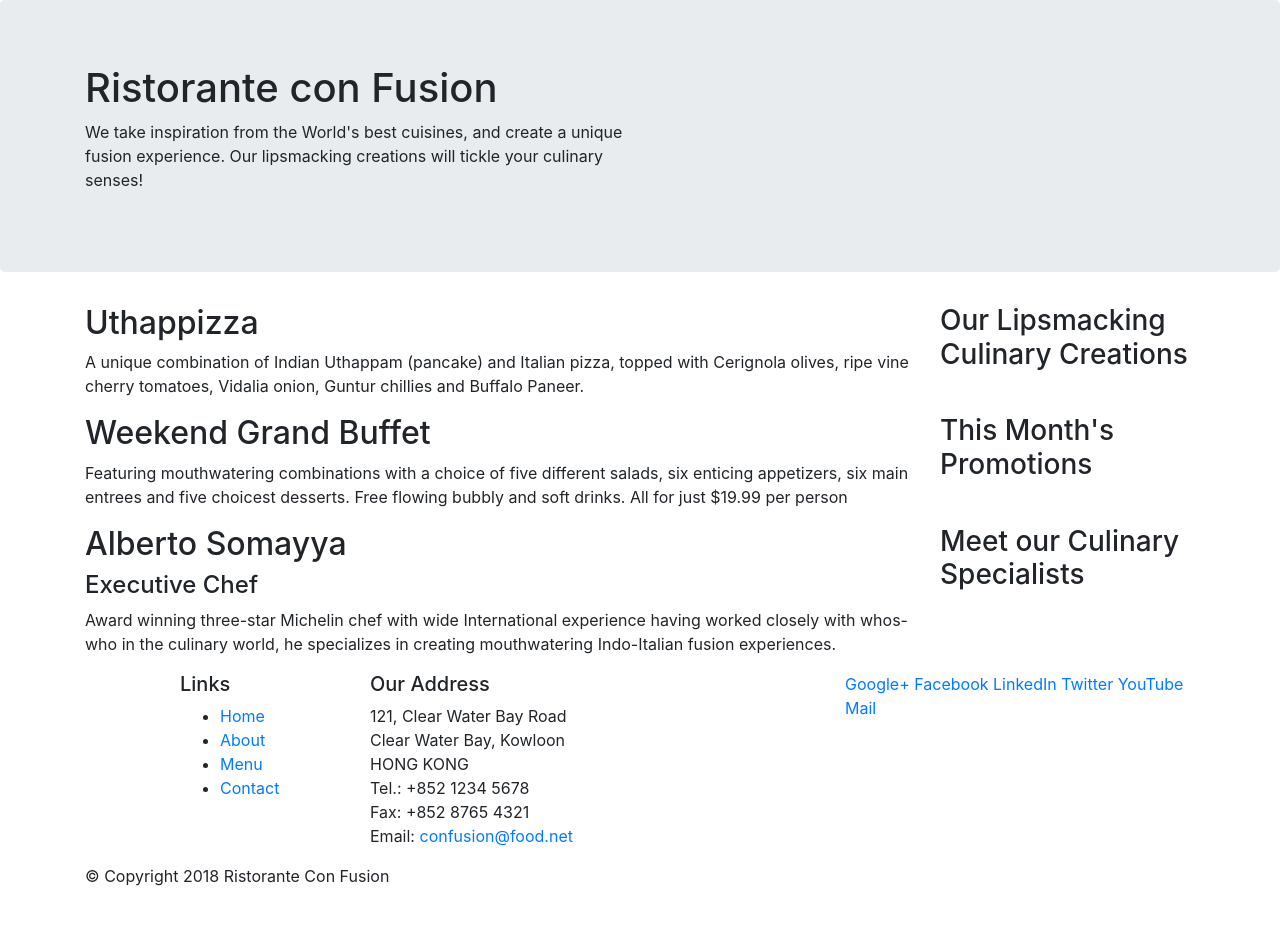
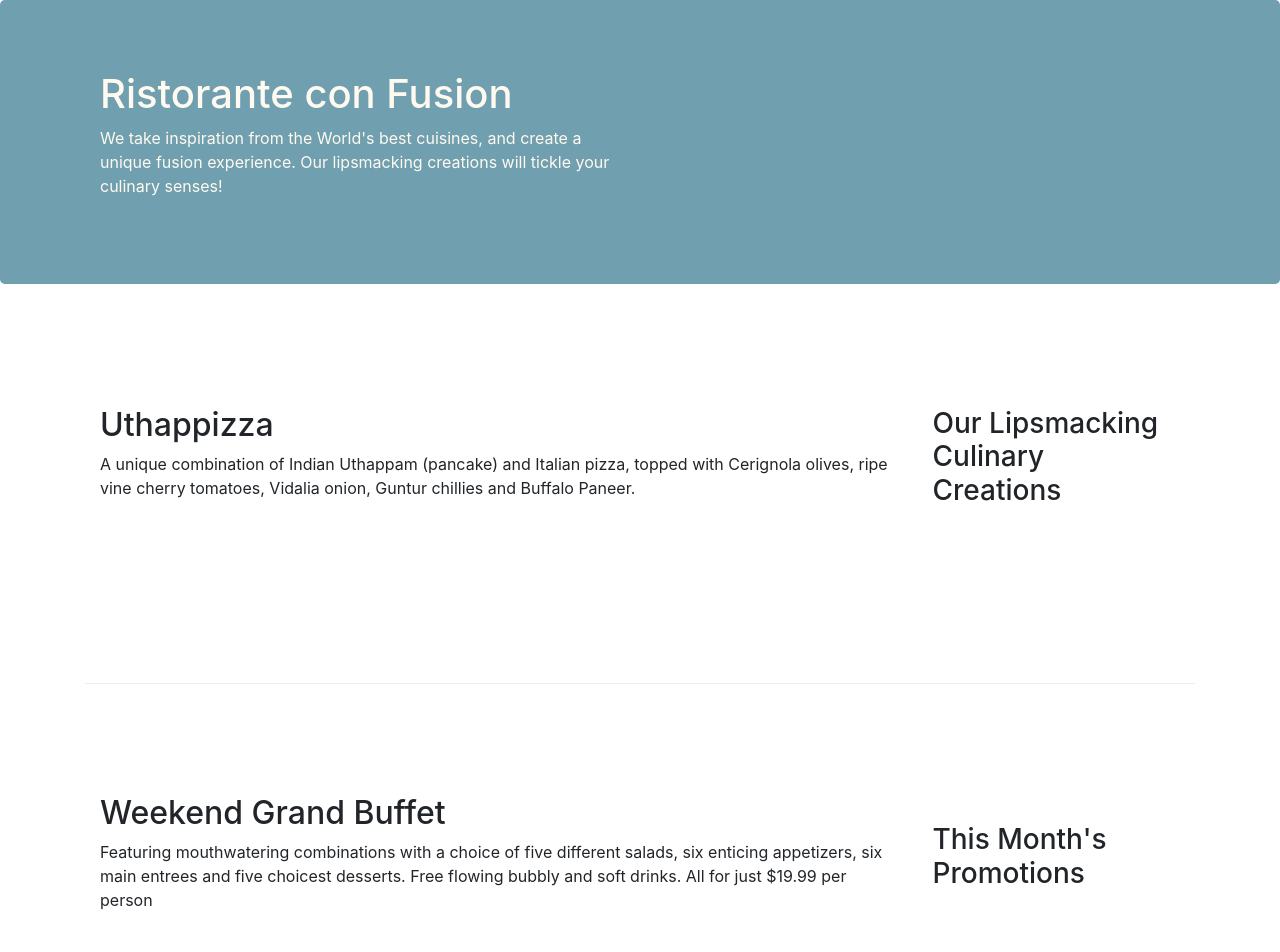
Before and after one commit to Meliwi/Front-End-Web-UI-Frameworks-and-Tools-Bootstrap-4, a website: page Bootstrap4/conFusion/index.html in a window 1280 px wide. Shown: the top 952 px of the page. Before the commit the page ends 904 px from the top, so only its background shows below. Drawn offline with nearby package versions, Linux system fonts and the light colour scheme.

Commit message:
Bootstrap grid part2

```diff
--- /dev/null
+++ b/Bootstrap4/conFusion/css/styles.css
@@ -0,0 +1,30 @@
+.row-header {
+    margin:0px auto;
+    padding: 0px auto;
+}
+
+.row-content{
+    margin: 0px auto;
+    padding: 5px 0px 50px 0px;
+    border-bottom: 1px ridge;
+    min-height: 400px;
+}
+
+.footer {
+    background-color: #b9d8ca;
+    margin: 0px auto;
+    padding: 20px 0px 20px 0px;
+}
+
+.jumbotron{
+    padding: 70px 30px 70px;
+    margin: 0px auto;
+    background: #709fb0;
+    color: floralwhite;
+}
+
+.address {
+    font-size: 80%;
+    margin: 0px;
+    color: #0f0f0f;
+}
--- a/Bootstrap4/conFusion/index.html
+++ b/Bootstrap4/conFusion/index.html
@@ -10,6 +10,7 @@
 
         <!-- Bootstrap CSS -->
         <link rel="stylesheet" href="node_modules/bootstrap/dist/css/bootstrap.min.css">
+        <link rel="stylesheet" href="css/styles.css">
     <title>Ristorante Con Fusion</title>
 </head>
 
@@ -17,7 +18,7 @@
 
     <header class="jumbotron">
         <div class="container">
-            <div class="row">
+            <div class="row row-header">
                 <div class="col-12 col-sm-6">
                     <h1>Ristorante con Fusion</h1>
                     <p>We take inspiration from the World's best cuisines, and create a unique fusion experience. Our lipsmacking creations will tickle your culinary senses!</p>
@@ -29,7 +30,7 @@
     </header>
 
     <div class="container">
-        <div class="row">
+        <div class="row row-content align-items-center">
             <div class="col-12 col-sm-4 order-sm-last col-md-3">
                 <h3>Our Lipsmacking Culinary Creations</h3>
             </div>
@@ -39,7 +40,7 @@
             </div>
         </div>
 
-        <div class="row">
+        <div class="row row-content align-items-center">
             <div class="col-12 col-sm-4 order-sm-last col-md-3">
                 <h3>This Month's Promotions</h3>
             </div>
@@ -49,11 +50,11 @@
             </div>
         </div>
 
-        <div class="row">
+        <div class="row row-content align-items-center">
             <div class="col-12 col-sm-4 order-sm-last col-md-3">
                 <h3>Meet our Culinary Specialists</h3>
             </div>
-            <div class="col col-sm order-sm-first col-md">
+            <div class="col col-sm order-sm-first ">
                 <h2>Alberto Somayya</h2>
                 <h4>Executive Chef</h4>
                 <p>Award winning three-star Michelin chef with wide International experience having worked closely with whos-who in the culinary world, he specializes in creating mouthwatering Indo-Italian fusion experiences. </p>
@@ -61,12 +62,12 @@
         </div>
     </div>
 
-    <footer>
+    <footer class="footer">
         <div class="container">
             <div class="row">
                 <div class="col-4 offset-1 col-sm-2">
                     <h5>Links</h5>
-                    <ul>
+                    <ul class="list-unstyled">
                         <li><a href="#">Home</a></li>
                         <li><a href="#">About</a></li>
                         <li><a href="#">Menu</a></li>
@@ -84,8 +85,8 @@
 		              Email: <a href="mailto:confusion@food.net">confusion@food.net</a>
 		           </address>
                 </div>
-                <div class="col-12 col-sm-4">
-                    <div>
+                <div class="col-12 col-sm-4 align-self-center">
+                    <div class="text-center">
                         <a href="http://google.com/+">Google+</a>
                         <a href="http://www.facebook.com/profile.php?id=">Facebook</a>
                         <a href="http://www.linkedin.com/in/">LinkedIn</a>
@@ -95,7 +96,7 @@
                     </div>
                 </div>
            </div>
-           <div class="row">
+           <div class="row justify-content-center">
                 <div class="col-auto">
                     <p>© Copyright 2018 Ristorante Con Fusion</p>
                 </div>
```
